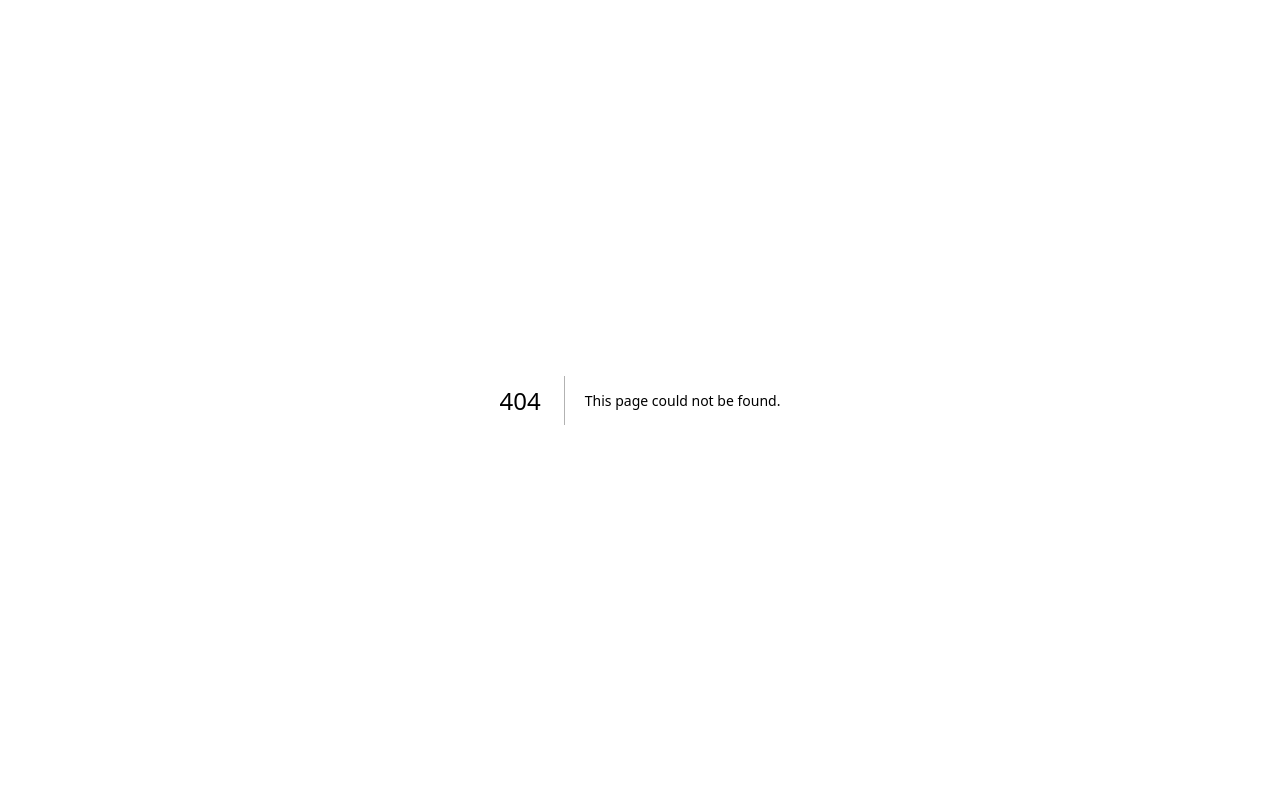
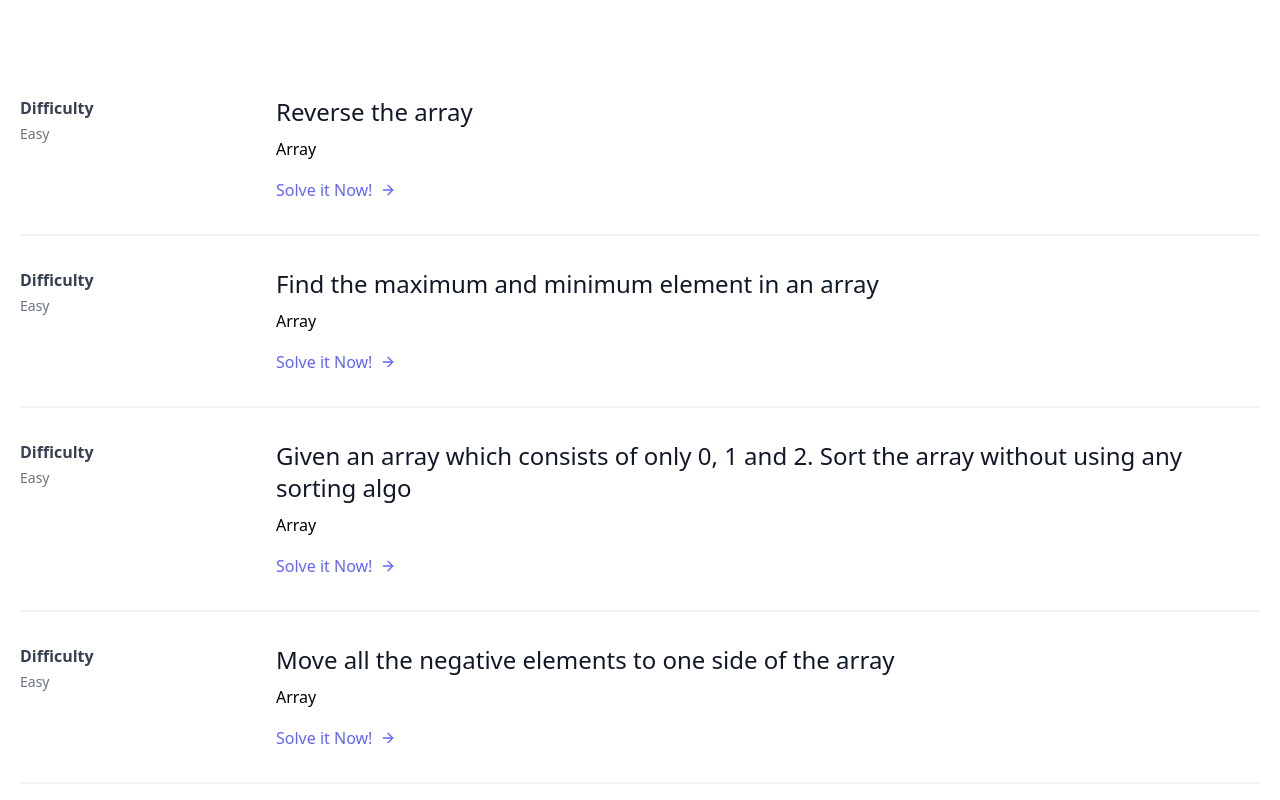
Before and after one commit to maheshmani13/Se_Project, a Next.js app: page /topic_wise_pages/array in a window 1280 px wide. Before the commit this address had no page. Shown: the top 800 px of the page. Built offline with nearby package versions, Linux system fonts and the light colour scheme.

Commit message:
array_ques_logo_etc

```diff
--- /dev/null
+++ b/pages/api/array.js
@@ -0,0 +1,10 @@
+import path from "path";
+
+const fs = require("fs");
+const pathfile = "utilities/array_ques.json";
+
+export default async function handler(req, res) {
+  let data = await fs.promises.readFile(pathfile, "utf8");
+
+  res.status(200).json(JSON.parse(data));
+}
--- a/pages/component/main_topic_body.js
+++ b/pages/component/main_topic_body.js
@@ -7,7 +7,7 @@ import Image from "next/image";
 export const Main_topic_body = () => {
   const [topics, settopics] = useState([]);
   useEffect(() => {
-    fetch("http://localhost:3000/api/topic")
+    fetch("/api/topic")
       .then((response) => response.json())
       .then((response) => {
         settopics(response);
@@ -28,7 +28,7 @@ export const Main_topic_body = () => {
                 />
               </div>
               <div className="p-5">
-                <a href="#">
+                <a href={`/topic_wise_pages/${topicitem.topic}`}>
                   <h5 className="mb-2 text-2xl font-bold tracking-tight text-gray-900 dark:text-white">
                     {topicitem.topic}
                   </h5>
--- a/pages/navbar.js
+++ b/pages/navbar.js
@@ -1,25 +1,38 @@
 import React from "react";
 import Link from "next/link";
+import Image from "next/image";
 
 const Navbar = () => {
   const flex = "";
   return (
-    <div className="h-16 text-red-200 bg-slate-500 flex justify-between items-center">
-      <div>Logo</div>
-      <div className="flex gap-10 pl-20 ">
+    <div className="shadow-sm h-20 text-red-200 bg-purple-200 flex justify-between items-center">
+      <a href="/">
+        <div className="ml-5">
+          <img src="/logo.png" width={150} />
+        </div>
+      </a>
+      <div className="flex gap-10 ">
         <a href={`/`}>
-          <p>Home</p>
+          <p className="font-semibold text-xl text-red-400 ">Home</p>
         </a>
         <a>
-          <p>Contact</p>
+          <p className="font-semibold text-xl text-red-400 ">Contact</p>
         </a>
-        <p>Questions</p>
-        <p>Xyz</p>
+        <p className="font-semibold text-xl text-red-400 ">Questions</p>
+        <p className="font-semibold text-xl text-red-400 ">Xyz</p>
       </div>
 
-      <div className="flex gap-15 p-10">
-        <button>Login</button>
-        <button>Signup</button>
+      <div className="flex gap-15 p-10 mt-2">
+        <button class="relative inline-flex items-center justify-center p-0.5 mb-2 mr-2 overflow-hidden text-sm font-medium text-gray-900 rounded-lg group bg-gradient-to-br from-red-200 via-red-300 to-yellow-200 group-hover:from-red-200 group-hover:via-red-300 group-hover:to-yellow-200 dark:text-white dark:hover:text-gray-900 focus:ring-4 focus:outline-none focus:ring-red-100 dark:focus:ring-red-400">
+          <span class="relative px-5 py-2.5 transition-all ease-in duration-75 bg-white dark:bg-gray-900 rounded-md group-hover:bg-opacity-0">
+            Login
+          </span>
+        </button>
+        <button class="relative inline-flex items-center justify-center p-0.5 mb-2 mr-2 overflow-hidden text-sm font-medium text-gray-900 rounded-lg group bg-gradient-to-br from-red-200 via-red-300 to-yellow-200 group-hover:from-red-200 group-hover:via-red-300 group-hover:to-yellow-200 dark:text-white dark:hover:text-gray-900 focus:ring-4 focus:outline-none focus:ring-red-100 dark:focus:ring-red-400">
+          <span class="relative px-5 py-2.5 transition-all ease-in duration-75 bg-white dark:bg-gray-900 rounded-md group-hover:bg-opacity-0">
+            SingUp
+          </span>
+        </button>
       </div>
     </div>
   );
--- /dev/null
+++ b/pages/topic_wise_pages/array.js
@@ -0,0 +1,59 @@
+import React, { useState } from "react";
+import { useEffect } from "react";
+
+const Array = () => {
+  const [ques, setques] = useState([]);
+  useEffect(() => {
+    fetch("/api/array")
+      .then((response) => response.json())
+      .then((response) => setques(response));
+  }, []);
+
+  return (
+    <>
+      <div class="container px-5 py-24 mx-auto">
+        <div class="-my-8 divide-y-2 divide-gray-100">
+          {ques.map((question) => {
+            return (
+              <div class="py-8 flex flex-wrap md:flex-nowrap">
+                <div class="md:w-64 md:mb-0 mb-6 flex-shrink-0 flex flex-col">
+                  <span class="font-semibold title-font text-gray-700">
+                    Difficulty
+                  </span>
+                  <span class="mt-1 text-gray-500 text-sm">
+                    {question.Difficulty}
+                  </span>
+                </div>
+                <div class="md:flex-grow">
+                  <h2 class="text-2xl font-medium text-gray-900 title-font mb-2">
+                    {question.Problem}
+                  </h2>
+                  <p class="leading-relaxed">{question.Topic}</p>
+                  <a
+                    href={`${question.URL}`}
+                    class="text-indigo-500 inline-flex items-center mt-4"
+                  >
+                    Solve it Now!
+                    <svg
+                      class="w-4 h-4 ml-2"
+                      viewBox="0 0 24 24"
+                      stroke="currentColor"
+                      stroke-width="2"
+                      fill="none"
+                      stroke-linecap="round"
+                      stroke-linejoin="round"
+                    >
+                      <path d="M5 12h14"></path>
+                      <path d="M12 5l7 7-7 7"></path>
+                    </svg>
+                  </a>
+                </div>
+              </div>
+            );
+          })}
+        </div>
+      </div>
+    </>
+  );
+};
+export default Array;
--- /dev/null
+++ b/pages/topic_wise_pages/graph.js
@@ -0,0 +1,7 @@
+import React from "react";
+
+const Graph = () => {
+  return <div>Graph</div>;
+};
+
+export default Graph;
--- /dev/null
+++ b/utilities/array_ques.json
@@ -0,0 +1,56 @@
+[{
+    "Topic": "Array",
+    "Problem": "Reverse the array",
+    "Done": false,
+    "URL":
+      "https://www.geeksforgeeks.org/write-a-program-to-reverse-an-array-or-string/"
+      ,"Difficulty":"Easy"
+  },
+  {
+    "Topic": "Array",
+    "Problem": "Find the maximum and minimum element in an array",
+    "Done": false,
+    "URL": "https://www.geeksforgeeks.org/maximum-and-minimum-in-an-array/"
+    ,"Difficulty":"Easy"
+},
+
+  {
+    "Topic": "Array",
+    "Problem":
+      "Given an array which consists of only 0, 1 and 2. Sort the array without using any sorting algo",
+    "Done": false,
+    "URL":
+      "https://practice.geeksforgeeks.org/problems/sort-an-array-of-0s-1s-and-2s/0"
+      ,"Difficulty":"Easy"
+    },
+  {
+    "Topic": "Array",
+    "Problem": "Move all the negative elements to one side of the array ",
+    "Done": false,
+    "URL":
+      "https://www.geeksforgeeks.org/move-negative-numbers-beginning-positive-end-constant-extra-space/"
+      ,"Difficulty":"Easy"
+    },
+  {
+    "Topic": "Array",
+    "Problem": "Find the Union and Intersection of the two sorted arrays.",
+    "Done": false,
+    "URL":
+      "https://practice.geeksforgeeks.org/problems/union-of-two-arrays/0"
+      ,"Difficulty":"Easy"
+    },
+  {
+    "Topic": "Array",
+    "Problem": "Write a program to cyclically rotate an array by one.",
+    "Done": false,
+    "URL":
+      "https://practice.geeksforgeeks.org/problems/cyclically-rotate-an-array-by-one/0"
+      ,"Difficulty":"Easy"
+    },
+  {
+    "Topic": "Array",
+    "Problem": "find Largest sum contiguous Subarray [V. IMP]",
+    "Done": false,
+    "URL": "https://practice.geeksforgeeks.org/problems/kadanes-algorithm/0"
+    ,"Difficulty":"Easy"
+    }]
```
Also changed, not shown: utilities/data.json (+48 -0 lines), pages/topic_wise_pages/dp.js (added), pages/topic_wise_pages/string.js (added), public/Screenshot 2023-04-09 at 2.31.54 PM.png (added), public/logo.png (added).
